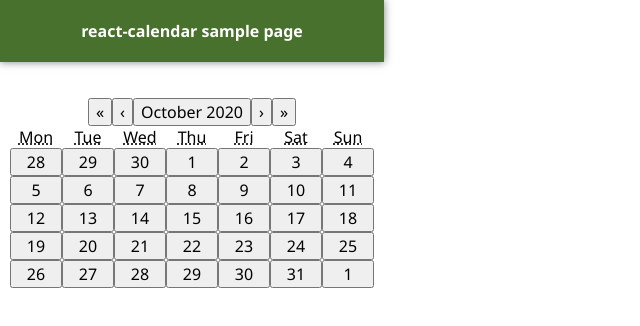
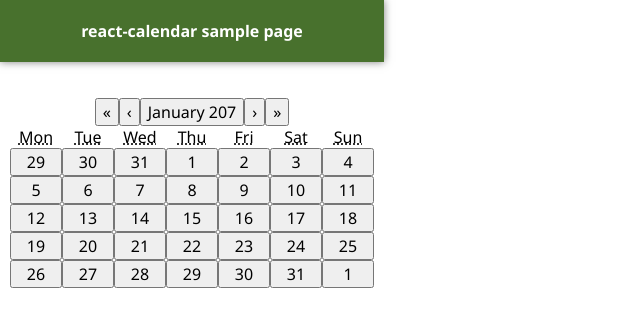
Before and after one commit to JacobLeonLyerla/tune, a React (Create React App) app: page / in a window 1280 px wide. Shown: the top 326 px of the page, without its empty margins (0-640 px from the left). Built offline with nearby package versions, Linux system fonts and the light colour scheme.

Commit message:
tinkering with props for calendar

```diff
--- a/src/components/calender.js
+++ b/src/components/calender.js
@@ -1,29 +1,24 @@
-import React, { Component } from 'react';
-import Calendar from 'react-calendar';
-import '../css/calendar.css'
+import React, { Component } from "react";
+import Calendar from "react-calendar";
+import "../css/calendar.css";
 class MyCalender extends Component {
   state = {
     date: new Date(),
-  }
+  };
 
-  onChange = date => {
-    console.log(date)
-    this.setState({ date })
-
-}
+  onChange = (date) => {
+    this.setState({ date });
+  };
   render() {
     const { value } = this.state;
     return (
-      <div  className="Sample" >
-             <header>
+      <div className="Sample">
+        <header>
           <h1>react-calendar sample page</h1>
         </header>
         <div className="Sample__container">
           <main className="Sample__container__content">
-            <Calendar
-              onChange={this.onChange}
-              value={value}
-            />
+            <Calendar onChange={this.onChange} value={value} activeStartDate={new Date(207, 0, 1)} />
           </main>
         </div>
       </div>
```
